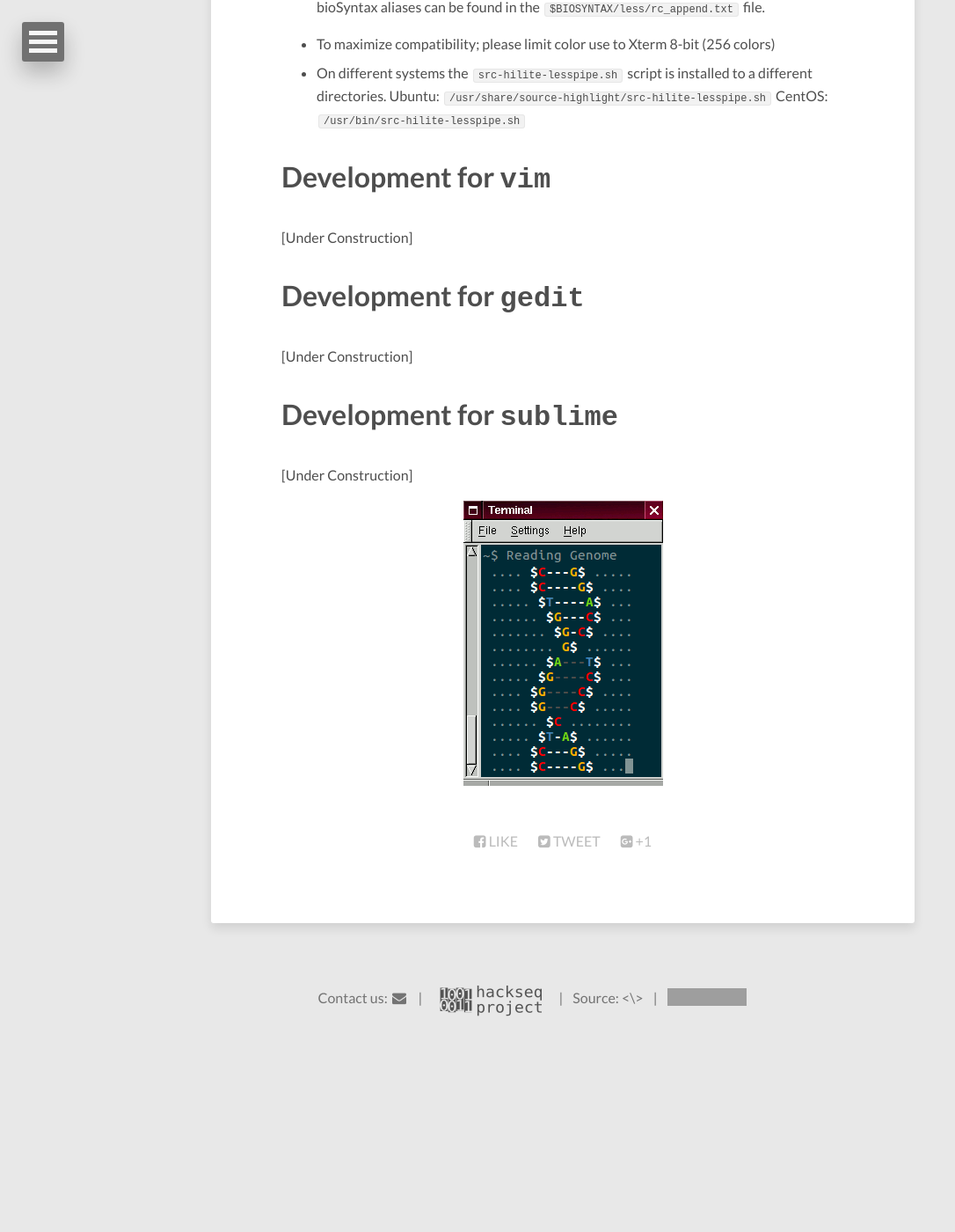
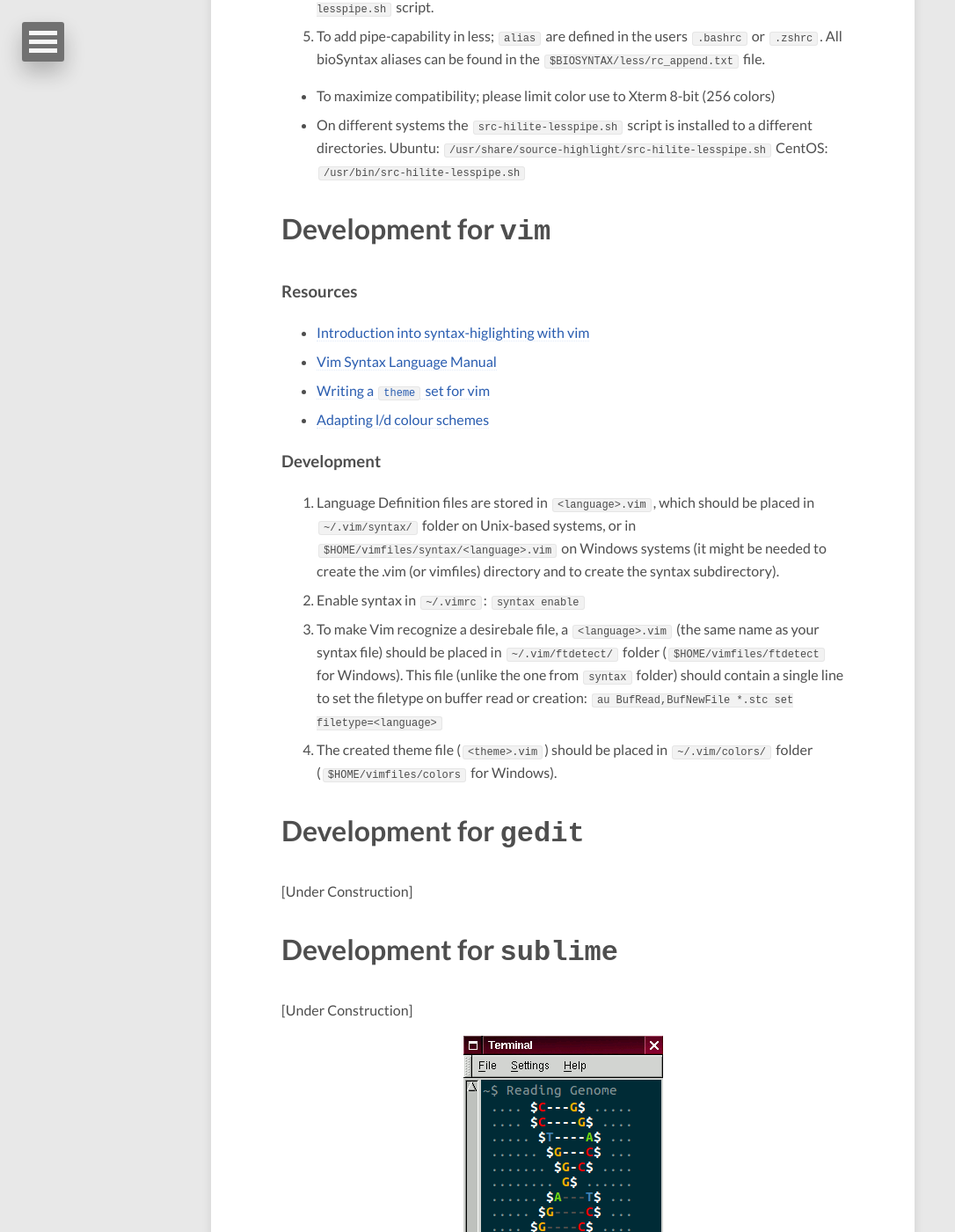
Before and after one commit to bioSyntax/bioSyntax-site, a Jekyll site: the page built from dev.md, in a window 1280 px wide and 1400 px high, scrolled down 4026 px. Shown: the whole window at 88% size, without its empty margins (0-1086 px from the left). Built offline with Jekyll 4.4.1, drawn with Linux system fonts in a browser that asks for light colours; nearby versions of some CDN libraries; before the commit the page ends 5219 px from its top, so only the background shows below that; grey boxes are pictures that could not be loaded.

Commit message:
Add files via upload

```diff
--- a/dev.md
+++ b/dev.md
@@ -106,7 +106,19 @@ Syntax highlighting in **less** is non-standard. We use the **source-highlight**
 
 # Development for `vim`
 
-[Under Construction]
+### Resources
+- [Introduction into syntax-higlighting with vim](http://vim.wikia.com/wiki/Creating_your_own_syntax_files)
+- [Vim Syntax Language Manual](http://vimdoc.sourceforge.net/htmldoc/syntax.html)
+- [Writing a `theme` set for vim](http://andrewradev.com/2011/08/06/making-vim-pretty-with-custom-colors/)
+- [Adapting l/d colour schemes](https://github.com/rakr/vim-one)
+
+### Development
+
+1. Language Definition files are stored in `<language>.vim`, which should be placed in `~/.vim/syntax/` folder
+on Unix-based systems, or in `$HOME/vimfiles/syntax/<language>.vim` on Windows systems (it might be needed to create the .vim (or vimfiles) directory and to create the syntax subdirectory).
+2. Enable syntax in `~/.vimrc`: `syntax enable`
+3. To make Vim recognize a desirebale file, a `<language>.vim` (the same name as your syntax file) should be placed in `~/.vim/ftdetect/` folder (`$HOME/vimfiles/ftdetect` for Windows). This file (unlike the one from `syntax` folder) should contain a single line to set the filetype on buffer read or creation: `au BufRead,BufNewFile *.stc set filetype=<language>`
+4. The created theme file (`<theme>.vim`) should be placed in `~/.vim/colors/` folder (`$HOME/vimfiles/colors` for Windows).
 
 # Development for `gedit`
 
```
